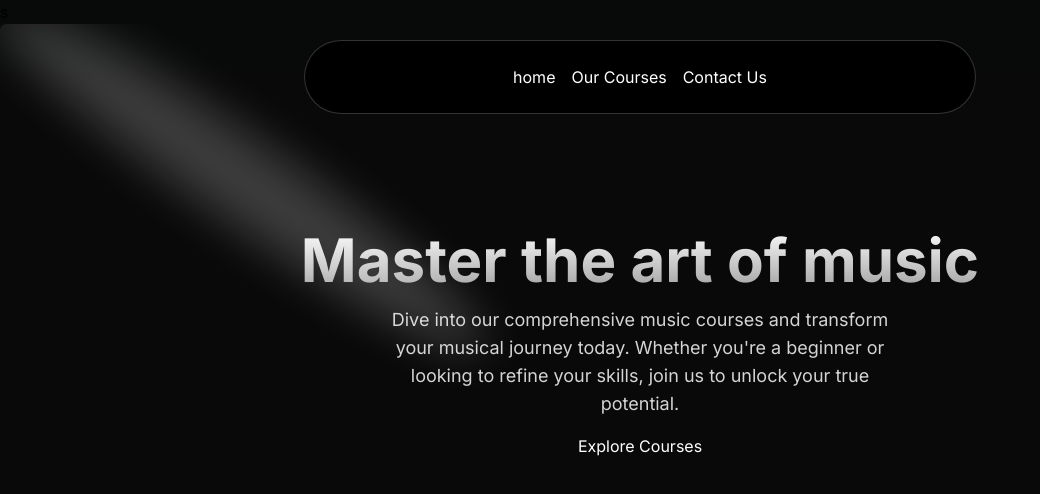
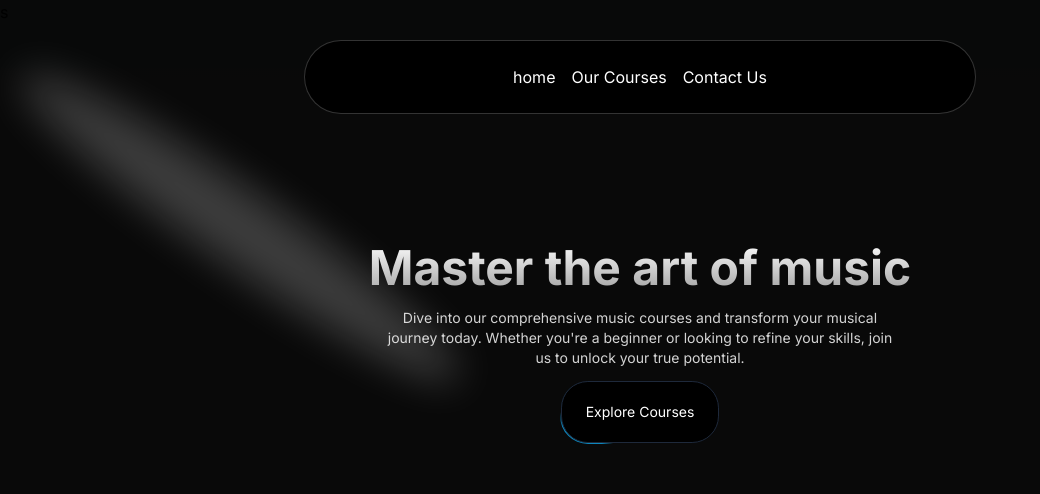
Before and after one commit to sumitprajapati1/MelodyMastersAcademy, a Next.js app in the folder melodymasters/: page / in a window 1280 px wide. Shown: the top 494 px of the page, without its empty margins (0-1040 px from the left). Built offline with nearby package versions, Linux system fonts and the light colour scheme.

Commit message:
Adding Movingg Border effect .

```diff
--- a/melodymasters/src/app/page.tsx
+++ b/melodymasters/src/app/page.tsx
@@ -4,6 +4,7 @@
   return (
    <main className="min-h-screen bg-black/[0.96] antialiased bg-grid-white/[0.02]">s
       <HeroSection/>
+
    </main>
   );
 }
--- a/melodymasters/src/components/HeroSection.tsx
+++ b/melodymasters/src/components/HeroSection.tsx
@@ -2,6 +2,7 @@
 import React, { Component } from 'react';
 import Link from "next/link";
 import { Spotlight } from './ui/Spotlight';
+import { Button } from "./ui/moving-border";
 
 export default class HeroSection extends Component {
   render() {
@@ -11,18 +12,21 @@
         <div className='p-4 relative z-10 w-full text-center' >
 
         <Spotlight
-        className="-top-40 left-0 md:left-60 md:-top-20"
+        className="-top-40 left-0 md:left-60 md:-top-10"
         fill="white"/>
 
-            <h1 className='mt-20 md:mt-0 text-4xl md:text-6xl font-bold bg-clip-text
+            <h1 className='mt-20 md:mt-0 text-4xl md:text-5xl font-bold bg-clip-text
             text-transparent bg-gradient-to-b from-neutral-50 to-neutral-400'> Master the art of music </h1>
 
-            <p className='mt-4 font-normal text-base md:text-lg text-neutral-300 max-w-lg mx-auto'> Dive into our comprehensive music courses and transform your musical journey today. Whether you're a
+            <p className='mt-4 font-normal text-base md:text-sm text-neutral-300 max-w-lg mx-auto'> Dive into our comprehensive music courses and transform your musical journey today. Whether you're a
                  beginner or looking to refine your skills, join us to unlock your true potential.</p>
-            <div className="mt-4">
-                <Link href={"/courses"}>
-                Explore Courses
-                </Link>
+            <div className="mt-3">
+
+            <Button
+                borderRadius="1.75rem"
+                className="bg-white dark:bg-black text-black dark:text-white border-neutral-200 dark:border-slate-800"
+            >Explore Courses </Button>
+
             </div>
         </div>
       </div>
--- /dev/null
+++ b/melodymasters/src/components/ui/moving-border.tsx
@@ -0,0 +1,139 @@
+"use client";
+import React from "react";
+import {
+  motion,
+  useAnimationFrame,
+  useMotionTemplate,
+  useMotionValue,
+  useTransform,
+} from "framer-motion";
+import { useRef } from "react";
+import { cn } from "@/utils/cn";
+
+export function Button({
+  borderRadius = "1.75rem",
+  children,
+  as: Component = "button",
+  containerClassName,
+  borderClassName,
+  duration,
+  className,
+  ...otherProps
+}: {
+  borderRadius?: string;
+  children: React.ReactNode;
+  as?: any;
+  containerClassName?: string;
+  borderClassName?: string;
+  duration?: number;
+  className?: string;
+  [key: string]: any;
+}) {
+  return (
+    <Component
+      className={cn(
+        "bg-transparent relative text-xl  h-16 w-40 p-[1px] overflow-hidden ",
+        containerClassName
+      )}
+      style={{
+        borderRadius: borderRadius,
+      }}
+      {...otherProps}
+    >
+      <div
+        className="absolute inset-0"
+        style={{ borderRadius: `calc(${borderRadius} * 0.96)` }}
+      >
+        <MovingBorder duration={duration} rx="30%" ry="30%">
+          <div
+            className={cn(
+              "h-20 w-20 opacity-[0.8] bg-[radial-gradient(var(--sky-500)_40%,transparent_60%)]",
+              borderClassName
+            )}
+          />
+        </MovingBorder>
+      </div>
+
+      <div
+        className={cn(
+          "relative bg-slate-900/[0.8] border border-slate-800 backdrop-blur-xl text-white flex items-center justify-center w-full h-full text-sm antialiased",
+          className
+        )}
+        style={{
+          borderRadius: `calc(${borderRadius} * 0.96)`,
+        }}
+      >
+        {children}
+      </div>
+    </Component>
+  );
+}
+
+export const MovingBorder = ({
+  children,
+  duration = 2000,
+  rx,
+  ry,
+  ...otherProps
+}: {
+  children: React.ReactNode;
+  duration?: number;
+  rx?: string;
+  ry?: string;
+  [key: string]: any;
+}) => {
+  const pathRef = useRef<any>();
+  const progress = useMotionValue<number>(0);
+
+  useAnimationFrame((time) => {
+    const length = pathRef.current?.getTotalLength();
+    if (length) {
+      const pxPerMillisecond = length / duration;
+      progress.set((time * pxPerMillisecond) % length);
+    }
+  });
+
+  const x = useTransform(
+    progress,
+    (val) => pathRef.current?.getPointAtLength(val).x
+  );
+  const y = useTransform(
+    progress,
+    (val) => pathRef.current?.getPointAtLength(val).y
+  );
+
+  const transform = useMotionTemplate`translateX(${x}px) translateY(${y}px) translateX(-50%) translateY(-50%)`;
+
+  return (
+    <>
+      <svg
+        xmlns="http://www.w3.org/2000/svg"
+        preserveAspectRatio="none"
+        className="absolute h-full w-full"
+        width="100%"
+        height="100%"
+        {...otherProps}
+      >
+        <rect
+          fill="none"
+          width="100%"
+          height="100%"
+          rx={rx}
+          ry={ry}
+          ref={pathRef}
+        />
+      </svg>
+      <motion.div
+        style={{
+          position: "absolute",
+          top: 0,
+          left: 0,
+          display: "inline-block",
+          transform,
+        }}
+      >
+        {children}
+      </motion.div>
+    </>
+  );
+};
--- a/melodymasters/tailwind.config.ts
+++ b/melodymasters/tailwind.config.ts
@@ -1,5 +1,19 @@
 import type { Config } from "tailwindcss";
 const colors=require("tailwindcss/colors");
+const {
+  default: flattenColorPalette,
+} = require("tailwindcss/lib/util/flattenColorPalette");
+
+function addVariablesForColors({ addBase, theme }: any) {
+  const allColors = flattenColorPalette(theme('colors'));
+  const newVars = Object.fromEntries(
+    Object.entries(allColors).map(([key, value]) => [`--${key}`, value])
+  );
+
+  addBase({
+    ':root': newVars,
+  });
+}
 
 const config: Config = {
   content: [
@@ -32,6 +46,6 @@
       },
     },
   },
-  plugins: [],
+  plugins: [addVariablesForColors],
 };
 export default config;
```
Also changed, not shown: melodymasters/src/components/FeaturedCourses.tsx (added), melodymasters/src/components/ui/background-gradient.tsx (added).
